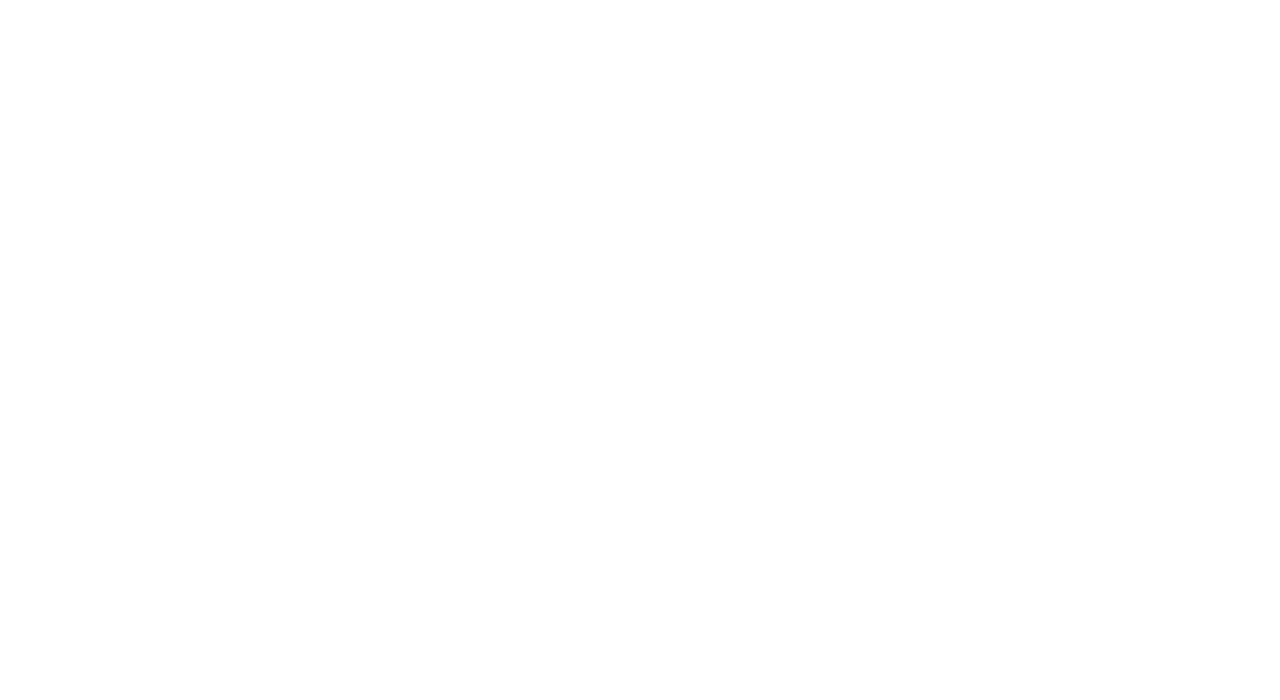
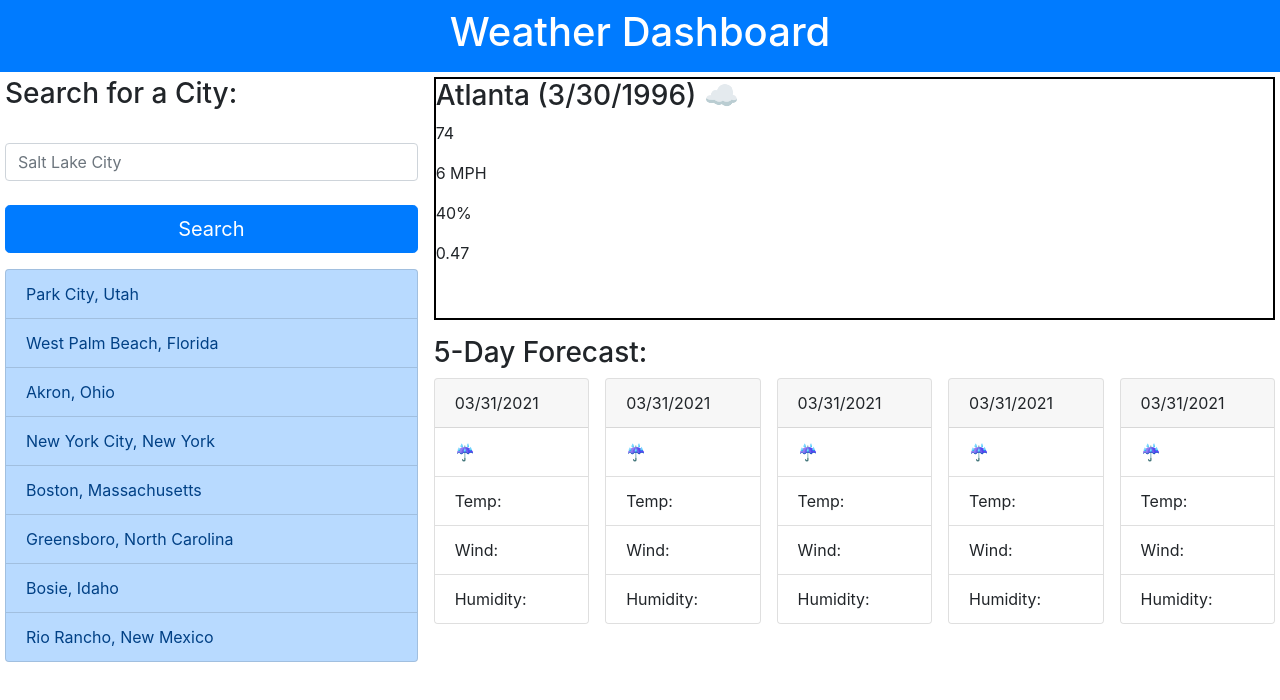
Before and after one commit to mountaindriver/Weather-API-Dashboard, a plain HTML site: page index.html in a window 1280 px wide. Drawn offline with nearby package versions, Linux system fonts and the light colour scheme.

Commit message:
CSS and HTMl done with a little js

```diff
--- a/assets/css/style.css
+++ b/assets/css/style.css
@@ -0,0 +1,68 @@
+:root{
+
+}
+
+
+.navbar-cutsom{
+    color: white;
+    justify-content: center;
+    font-weight: bolder;
+    grid-row: span;
+}
+
+.wrapper {
+    margin: 5px 5px;
+    display: grid;
+    gap: 1rem;
+    grid-template-columns: repeat(3, 1fr);
+    grid-template-areas:
+    'one two two'
+    'one thre thre';
+}
+
+@media (min-width: 50em) {
+    .wrapper{
+     grid-template-areas:
+     'one two two'
+     'one three three';
+    }
+ }
+
+.sidebar-custom{
+    justify-content: center;
+    grid-area: one;
+}
+
+.currentWeather{
+    border: 2px black solid;
+    grid-area: two;
+}
+
+.forecast{
+    grid-area: three;
+}
+
+.cards{
+    display: grid;
+    gap: 1rem;
+    grid-template-columns: repeat(5, 1fr);
+    grid-template-areas:
+    '1 2 3 4 5';
+}
+
+
+.cards:nth-child(1){
+    grid-area: 1;
+}
+.cards:nth-child(2){
+    grid-area: 2;
+}
+.cards:nth-child(3){
+    grid-area: 3;
+}
+.cards:nth-child(4){
+    grid-area: 4;
+}
+.cards:nth-child(5){
+    grid-area: 5;
+}
--- a/assets/js/script.js
+++ b/assets/js/script.js
@@ -0,0 +1,60 @@
+var searchSubmit = $("#search-submit");
+var searchFormEl = $("#search-form");
+var pcUt = $("#pcUt");
+
+
+
+
+
+
+
+function weatherSearch(city) {
+    city.trim();
+    var APIKey = 'bcfe542296f533b3e42b29e72545fb72'
+
+    var queryURL = "http://api.openweathermap.org/data/2.5/weather?q=" + city + "&appid=" + APIKey;
+
+    console.log(queryURL)
+    fetch(queryURL).
+        then(function (response) {
+            if (!response.ok) {
+                console.log("bad response")
+                alert('not a city')
+                throw response.json()
+            }
+            return response.json()
+        })
+
+        .then(function (data) {
+            console.log(data)
+        })
+}
+
+function handleSearchFormSubmit(event) {
+    event.preventDefault();
+
+    var searchInputVal = $("#search-input").val();
+
+    if (!searchInputVal) {
+        alert("You need a search input value")
+        console.error("You need a search input value")
+        return
+    };
+
+    console.log(searchInputVal);
+
+    var city = searchInputVal;
+    console.log(city);
+
+    weatherSearch(city);
+}
+
+
+function pcUT() {
+    var city = "park city";
+
+    weatherSearch(city)
+}
+
+pcUt.on("click", pcUT)
+searchSubmit.on("submit", handleSearchFormSubmit);
--- a/index.html
+++ b/index.html
@@ -1,5 +1,6 @@
 <!doctype html>
 <html lang="en">
+
 <head>
   <title>Weather-API-Dashboard</title>
   <!-- Required meta tags -->
@@ -7,16 +8,123 @@
   <meta name="viewport" content="width=device-width, initial-scale=1, shrink-to-fit=no">
 
   <!-- Bootstrap CSS -->
-    <link rel="stylesheet" href="https://stackpath.bootstrapcdn.com/bootstrap/4.3.1/css/bootstrap.min.css" integrity="sha384-ggOyR0iXCbMQv3Xipma34MD+dH/1fQ784/j6cY/iJTQUOhcWr7x9JvoRxT2MZw1T" crossorigin="anonymous">
+  <link rel="stylesheet" href="https://stackpath.bootstrapcdn.com/bootstrap/4.3.1/css/bootstrap.min.css"
+    integrity="sha384-ggOyR0iXCbMQv3Xipma34MD+dH/1fQ784/j6cY/iJTQUOhcWr7x9JvoRxT2MZw1T" crossorigin="anonymous">
   <link rel="stylesheet" href="./assets/css/style.css">
 </head>
+
 <body>
+  <nav class="navbar bg-primary navbar-cutsom">
+    <h1>Weather Dashboard</h1>
+  </nav>
+  <div class="wrapper">
+    <div class="sidebar-custom">
+      <section>
+        <div class="form-group">
+          <h3>Search for a City:</h3>
+          <form id="search-submit">
+            <label for="search"></label>
+            <input type="text" class="form-control" name="search" id="search-input" aria-describedby="helpId"
+              placeholder="Salt Lake City"><br>
+            <button type="button" name="search-submit"
+              class="btn btn-primary btn-lg btn-block">Search</button>
+          </form>
+        </div>
+        <div class="list-group list-custom">
+          <li id="pcUt" class="list-group-item list-group-item-action list-group-item-primary">Park City, Utah</li>
+          <li id="wpFl" class="list-group-item list-group-item-action list-group-item-primary">West Palm Beach, Florida</li>
+          <li id="" class="list-group-item list-group-item-action list-group-item-primary">Akron, Ohio</li>
+          <li id="" class="list-group-item list-group-item-action list-group-item-primary">New York City, New York</li>
+          <li id="" class="list-group-item list-group-item-action list-group-item-primary">Boston, Massachusetts</li>
+          <li id="" class="list-group-item list-group-item-action list-group-item-primary">Greensboro, North Carolina</li>
+          <li id="" class="list-group-item list-group-item-action list-group-item-primary">Bosie, Idaho</li>
+          <li id="" class="list-group-item list-group-item-action list-group-item-primary">Rio Rancho, New Mexico</li>
+        </div>
+      </section>
+    </div>
+    <div class="currentWeather">
+      <section>
+        <h3 id="currentCity">Atlanta (3/30/1996)<span id="weatherIcon"> ☁</span></h3>
+        <p id="temp">74</p>
+        <p id="wind">6 MPH</p>
+        <p id="humity"> 40%</p>
+        <p id="uv">0.47</p>
+      </section>
+    </div>
+    <div class="forecast">
+      <h3>5-Day Forecast:</h3>
+      <div class="cards">
+        <div id="oneDay" class="card">
+          <div class="card-header">
+            03/31/2021
+          </div>
+          <ul class="list-group list-group-flush">
+            <li class="list-group-item">☔</li>
+            <li class="list-group-item">Temp: </li>
+            <li class="list-group-item">Wind: </li>
+            <li class="list-group-item">Humidity: </li>
+          </ul>
+        </div>
+        <div id="twoDay" class="card">
+          <div class="card-header">
+            03/31/2021
+          </div>
+          <ul class="list-group list-group-flush">
+            <li class="list-group-item">☔</li>
+            <li class="list-group-item">Temp: </li>
+            <li class="list-group-item">Wind: </li>
+            <li class="list-group-item">Humidity: </li>
+          </ul>
+        </div>
+        <div id="threeday" class="card">
+          <div class="card-header">
+            03/31/2021
+          </div>
+          <ul class="list-group list-group-flush">
+            <li class="list-group-item">☔</li>
+            <li class="list-group-item">Temp: </li>
+            <li class="list-group-item">Wind: </li>
+            <li class="list-group-item">Humidity: </li>
+          </ul>
+        </div>
+        <div id="fourDay" class="card">
+          <div class="card-header">
+            03/31/2021
+          </div>
+          <ul class="list-group list-group-flush">
+            <li class="list-group-item">☔</li>
+            <li class="list-group-item">Temp: </li>
+            <li class="list-group-item">Wind: </li>
+            <li class="list-group-item">Humidity: </li>
+          </ul>
+        </div>
+        <div id="fiveDay" class="card">
+          <div class="card-header">
+            03/31/2021
+          </div>
+          <ul class="list-group list-group-flush">
+            <li class="list-group-item">☔</li>
+            <li class="list-group-item">Temp: </li>
+            <li class="list-group-item">Wind: </li>
+            <li class="list-group-item">Humidity: </li>
+          </ul>
+        </div>
+      </div>
+    </div>
+  </div>
 
   <!-- Optional JavaScript -->
   <!-- jQuery first, then Popper.js, then Bootstrap JS -->
-    <script src="https://code.jquery.com/jquery-3.3.1.slim.min.js" integrity="sha384-q8i/X+965DzO0rT7abK41JStQIAqVgRVzpbzo5smXKp4YfRvH+8abtTE1Pi6jizo" crossorigin="anonymous"></script>
-    <script src="https://cdnjs.cloudflare.com/ajax/libs/popper.js/1.14.7/umd/popper.min.js" integrity="sha384-UO2eT0CpHqdSJQ6hJty5KVphtPhzWj9WO1clHTMGa3JDZwrnQq4sF86dIHNDz0W1" crossorigin="anonymous"></script>
-    <script src="https://stackpath.bootstrapcdn.com/bootstrap/4.3.1/js/bootstrap.min.js" integrity="sha384-JjSmVgyd0p3pXB1rRibZUAYoIIy6OrQ6VrjIEaFf/nJGzIxFDsf4x0xIM+B07jRM" crossorigin="anonymous"></script>
+  <script src="https://code.jquery.com/jquery-3.3.1.slim.min.js"
+    integrity="sha384-q8i/X+965DzO0rT7abK41JStQIAqVgRVzpbzo5smXKp4YfRvH+8abtTE1Pi6jizo"
+    crossorigin="anonymous"></script>
+  <script src="https://cdnjs.cloudflare.com/ajax/libs/popper.js/1.14.7/umd/popper.min.js"
+    integrity="sha384-UO2eT0CpHqdSJQ6hJty5KVphtPhzWj9WO1clHTMGa3JDZwrnQq4sF86dIHNDz0W1"
+    crossorigin="anonymous"></script>
+  <script src="https://stackpath.bootstrapcdn.com/bootstrap/4.3.1/js/bootstrap.min.js"
+    integrity="sha384-JjSmVgyd0p3pXB1rRibZUAYoIIy6OrQ6VrjIEaFf/nJGzIxFDsf4x0xIM+B07jRM"
+    crossorigin="anonymous"></script>
   <script src="/assets/js/script.js"></script>
 </body>
+
 </html>
```
Lines whose indentation alone changed are shown as unchanged.
